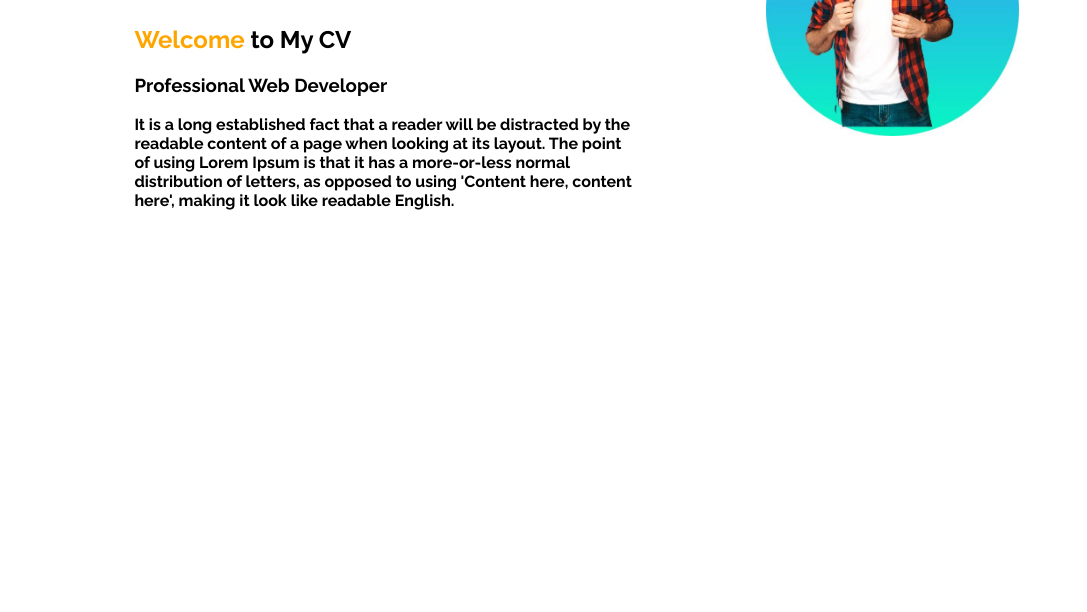
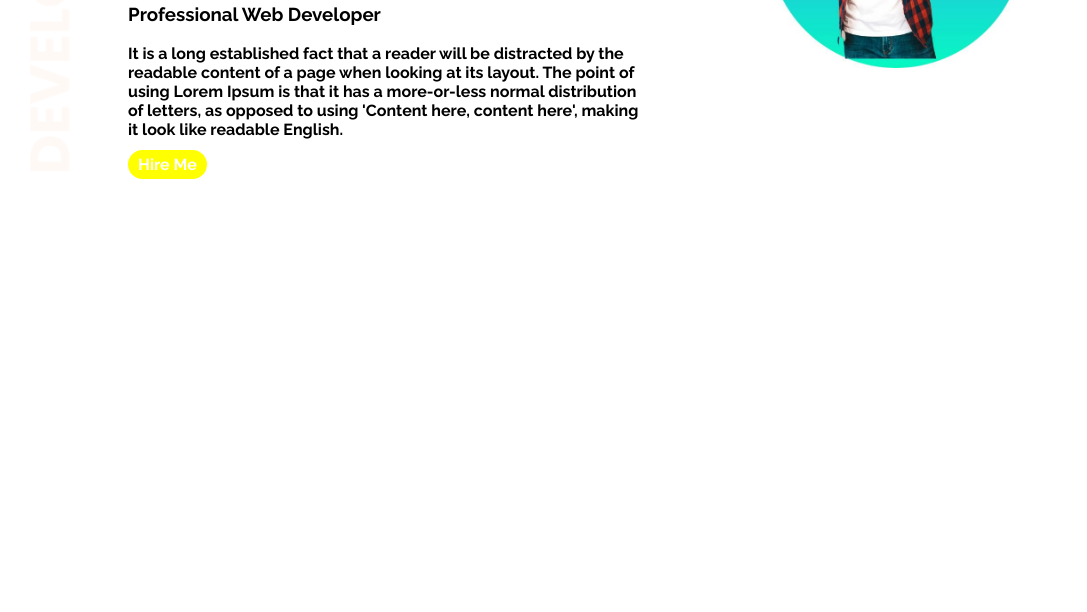
Before and after one commit to Ashanoulhouqueshuvo/web-portfolio, a plain HTML site: page index.html in a window 1280 px wide. Shown: the part 188-800 px from the top of the page, without its empty margins (0-1087 px from the left). Drawn offline with Linux system fonts and the light colour scheme.

Commit message:
add button

```diff
--- a/index.html
+++ b/index.html
@@ -9,7 +9,7 @@
     <link href="https://fonts.googleapis.com/css2?family=Raleway:wght@700&display=swap" rel="stylesheet">
 </head>
 <body>
-    <section>
+    <section class="top_banner">
         <div class="about_me">
             <h1>Hellow AH</h1>
     <h2><span class="highlights">Welcome</span> to My CV</h2>
@@ -17,6 +17,7 @@
     <p>
         It is a long established fact that a reader will be distracted by the readable content of a page when looking at its layout. The point of using Lorem Ipsum is that it has a more-or-less normal distribution of letters, as opposed to using 'Content here, content here', making it look like readable English.
     </p>
+    <a  target ="_blank" class="button" href="https://www.linkedin.com/in/ahsanoulhouque-emon-564a6616a/">Hire Me </a>
     </div>
     <div class="about_me">
     <img src="image/image 1.jpg">
--- a/style.css
+++ b/style.css
@@ -1,5 +1,6 @@
 body{
     font-family: 'Raleway', sans-serif;
+    margin: 0px;
 
 
 }
@@ -15,8 +16,25 @@ h1{
 
      margin-left: 5%;
      padding-left: 5%;
-     padding-top: 5%;
+
  }
  .about_me img{
      width: 50%;
   }
+  .top_banner{
+      background-image:url("image/top-banner.png");
+      background-repeat: no-repeat;
+
+  }
+  section{
+      height: 500px;
+    }
+
+  .button{
+      background-color: yellow;
+      color: white;
+      font-weight: 700;
+      border-radius: 20px;
+      text-decoration: none;
+      padding: 5px 10px;
+  }
```
